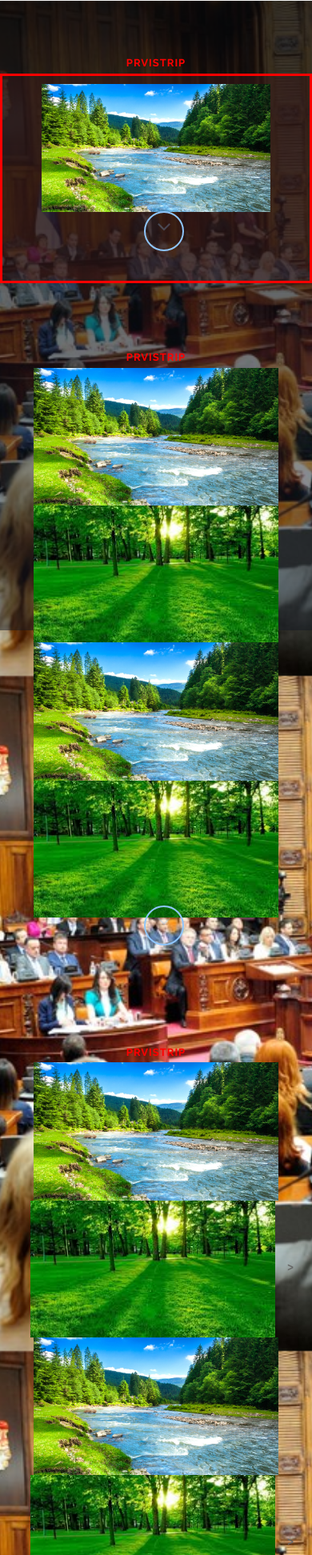
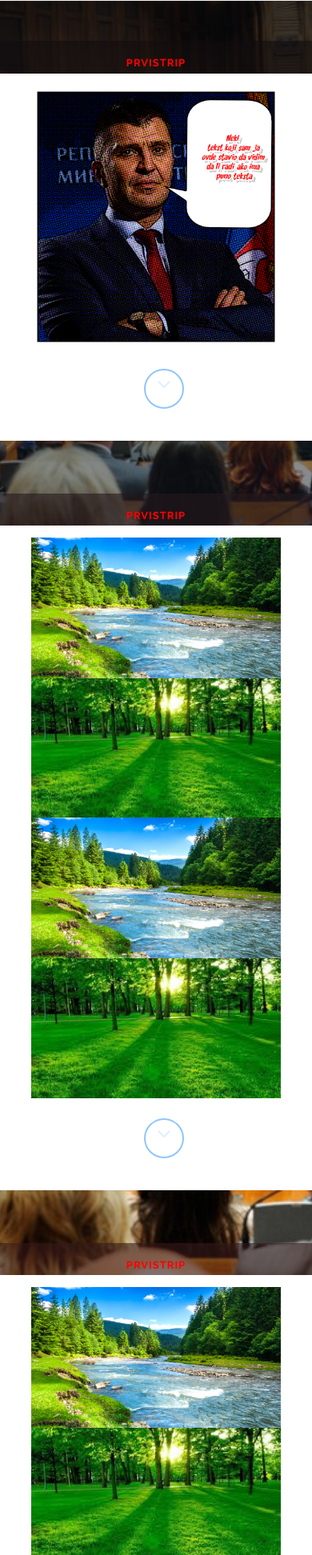
Before and after one commit to panther99/hackingpolitics, a plain HTML site: page comicbook/index.html in a window 390 px wide. Shown: the part 56-2000 px from the top of the page at 80% size. Drawn offline with nearby package versions, Linux system fonts and the light colour scheme.

Commit message:
dizajn background

```diff
--- a/comicbook/assets/css/style.css
+++ b/comicbook/assets/css/style.css
@@ -419,11 +419,15 @@ textarea.form-control {
 	left: 0;
 	text-align: center;
 	margin-bottom:15px;
+	background: rgba(54, 25, 25, .6);
 }
-#strip1 {
-	border: solid red;
-	background: rgba(54, 25, 25, .5);
-	padding:10px;
+.strip1 {
+	background:white;
+	padding:15px;
+}
+.cusPad{
+	padding-left:0px;
+	padding-right:0px;
 }
 .stripTitle{
 	color:red;
--- a/comicbook/index.html
+++ b/comicbook/index.html
@@ -68,16 +68,16 @@
 			<div class="row">
 				<div class="col-sm-6 col-sm-offset-3">
 					<h3 class="margina stripTitle">PrviStrip</h3>
-					<div id="strip1">
+					<div class="strip1" id="strip1">
 						<div class="row">
-							<img id="jedan" src="assets/images/slika1.jpg"  class="col-sm-6 offset-1">
-							<img id="dva" src="assets/images/slika2.jpg" class="col-sm-6">
+							<img id="jedan" src="assets/images/zoran1.jpg"  class="cusPad col-sm-6 offset-1">
+							<img id="dva" src="assets/images/zoran2.jpg" class="cusPad col-sm-6">
 						</div>
 						<div class="row">
-							<img id="tri" src="assets/images/slika1.jpg"  class="col-sm-6">
-							<img id="cetri" src="assets/images/slika2.jpg" class="col-sm-6">
+							<img id="tri" src="assets/images/slika1.jpg"  class="cusPad col-sm-6">
+							<img id="cetri" src="assets/images/slika2.jpg" class="cusPad col-sm-6">
 						</div>
-						<br><br><br>
+						<br><br><br><br>
 						<a href="#drugi">
 							<div class="scroll-down">
 								<span>
@@ -94,23 +94,23 @@
 		</section>
 		<!-- Strip1 end -->
 
-		<!-- Strip1 start -->
+		<!-- Strip2 start -->
 		<section id="drugi">
 		<br><br>
 		<div class="strip" >
 			<div class="row">
 				<div class="col-sm-6 col-sm-offset-3">
 					<h3 class="margina stripTitle">PrviStrip</h3>
-					<div id="strip2">
+					<div class="strip1" id="strip2">
 						<div class="row">
-							<img id="pet"src="assets/images/slika1.jpg"  class="col-sm-6 offset-1">
-							<img id="sest" src="assets/images/slika2.jpg" class="col-sm-6">
+							<img id="pet"src="assets/images/slika1.jpg"  class="cusPad col-sm-6 offset-1">
+							<img id="sest" src="assets/images/slika2.jpg" class="cusPad col-sm-6">
 						</div>
 						<div class="row">
-							<img id="sedam" src="assets/images/slika1.jpg"  class="col-sm-6">
-							<img id="osam" src="assets/images/slika2.jpg" class="col-sm-6">
+							<img id="sedam" src="assets/images/slika1.jpg"  class="cusPad col-sm-6">
+							<img id="osam" src="assets/images/slika2.jpg" class="cusPad col-sm-6">
 						</div>
-						<br><br><br>
+						<br><br><br><br>
 						<a href="#treci">
 							<div class="scroll-down">
 								<span>
@@ -125,26 +125,26 @@
 
 		</div><!-- .row -->
 		</section>
-		<!-- Strip1 end -->
+		<!-- Strip2 end -->
 
-		<!-- Strip1 start -->
-		<section id="treci">
+		<!-- Strip3 start -->
+		<section id="drugi">
 		<br><br>
 		<div class="strip" >
 			<div class="row">
 				<div class="col-sm-6 col-sm-offset-3">
 					<h3 class="margina stripTitle">PrviStrip</h3>
-					<div class="strip1">
+					<div class="strip1" id="strip2">
 						<div class="row">
-							<img src="assets/images/slika1.jpg"  class="col-sm-6 offset-1">
-							<img src="assets/images/slika2.jpg" class="col-sm-6">>
+							<img id="pet"src="assets/images/slika1.jpg"  class="cusPad col-sm-6 offset-1">
+							<img id="sest" src="assets/images/slika2.jpg" class="cusPad col-sm-6">
 						</div>
 						<div class="row">
-							<img src="assets/images/slika1.jpg"  class="col-sm-6">
-							<img src="assets/images/slika2.jpg" class="col-sm-6">>
+							<img id="sedam" src="assets/images/slika1.jpg"  class="cusPad col-sm-6">
+							<img id="osam" src="assets/images/slika2.jpg" class="cusPad col-sm-6">
 						</div>
-						<br><br><br>
-						<a href="#cetvrti">
+						<br><br><br><br>
+						<a href="#treci">
 							<div class="scroll-down">
 								<span>
 									<i class="fa fa-angle-down fa-2x"></i>
@@ -158,26 +158,26 @@
 
 		</div><!-- .row -->
 		</section>
-		<!-- Strip1 end -->
+		<!-- Strip3 end -->
 
-		<!-- Strip1 start -->
-		<section id="cetvrti">
+		<!-- Strip4 start -->
+		<section id="drugi">
 		<br><br>
 		<div class="strip" >
 			<div class="row">
 				<div class="col-sm-6 col-sm-offset-3">
 					<h3 class="margina stripTitle">PrviStrip</h3>
-					<div class="strip1">
+					<div class="strip1" id="strip2">
 						<div class="row">
-							<img src="assets/images/slika1.jpg"  class="col-sm-6 offset-1">
-							<img src="assets/images/slika2.jpg" class="col-sm-6">>
+							<img id="pet"src="assets/images/slika1.jpg"  class="cusPad col-sm-6 offset-1">
+							<img id="sest" src="assets/images/slika2.jpg" class="cusPad col-sm-6">
 						</div>
 						<div class="row">
-							<img src="assets/images/slika1.jpg"  class="col-sm-6">
-							<img src="assets/images/slika2.jpg" class="col-sm-6">>
+							<img id="sedam" src="assets/images/slika1.jpg"  class="cusPad col-sm-6">
+							<img id="osam" src="assets/images/slika2.jpg" class="cusPad col-sm-6">
 						</div>
-						<br><br><br>
-						<a href="#prvi">
+						<br><br><br><br>
+						<a href="#treci">
 							<div class="scroll-down">
 								<span>
 									<i class="fa fa-angle-down fa-2x"></i>
@@ -191,8 +191,7 @@
 
 		</div><!-- .row -->
 		</section>
-		<!-- Strip1 end -->
-
+		<!-- Strip4 end -->
 
 
 	</div>
```
Also changed, not shown: comicbook/assets/images/zoran1.jpg (added), 1 other file.
